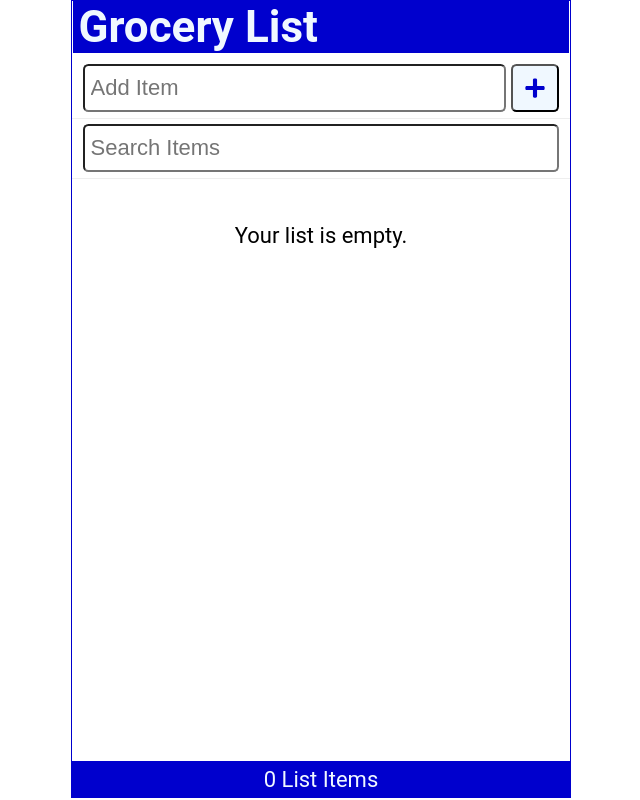
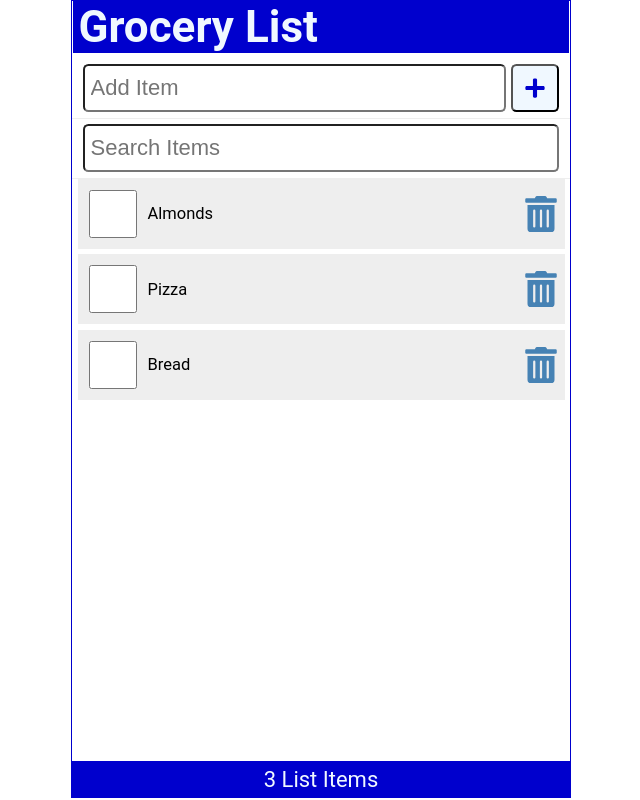
Before and after one commit to karensstephenson/reactdg, a React (Create React App) app: page / in a window 1280 px wide. Shown: the whole page, without its empty margins (319-959 px from the left). Built offline with nearby package versions, Linux system fonts and the light colour scheme; data requests are answered from the project's data file.

Commit message:
fetch API data

```diff
--- a/src/App.js
+++ b/src/App.js
@@ -1,47 +1,69 @@
-import Header from "./Header"
+import Header from "./Header";
 import SearchItem from "./SearchItem";
 import AddItem from "./AddItem";
-import Content from './Content';
-import Footer from './Footer';
-import { useState, useEffect } from 'react'
+import Content from "./Content";
+import Footer from "./Footer";
+import { useState, useEffect } from "react";
 
 function App() {
-  const [items, setItems] = useState(JSON.parse(localStorage.getItem('shoppinglist')) || [])
-const [newItem, setNewItem] = useState('')
-const [search, setSearch] = useState('')
+  const API_URL = "http://localhost:3500/items";
 
-useEffect(() => {
-  localStorage.setItem('shoppinglist', JSON.stringify(items))
-},[items])
+  const [items, setItems] = useState([]);
+  const [newItem, setNewItem] = useState("");
+  const [search, setSearch] = useState("");
+  const [fetchError, setFetchError] = useState(null)
+  const [isLoading, setIsLoading] = useState(true)
 
-const addItem = (item) => {
-  const id = items.length ? items[items.length - 1].id + 1 : 1
-  const myNewItem = { id, checked: false, item}
-  const listItems = [...items, myNewItem]
-  setItems(listItems)
-}
+  useEffect(() => {
 
-const handleCheck = (id) => {
-  const listItems = items.map((item) => item.id === id ? {...item, checked: !item.checked } : item)
-  setItems(listItems)
-}
+    const fetchItems = async () => {
+      try {
+        const response = await fetch(API_URL)
+        if (!response.ok) throw Error("Did not receive expected data")
+        const listItems = await response.json()
+        setItems(listItems)
+        setFetchError(null)
+      } catch (error) {
+        setFetchError(error.message)
+      } finally {
+        setIsLoading(false)
+      }
+    }
+    setTimeout(() => {
+      fetchItems()
+    }, 2000)
 
-const handleDelete = (id) => {
-  const listItems = items.filter((item) => item.id !== id)
-  setItems(listItems)
-}
+  }, []);
 
-const handleSubmit = (e) => {
-  e.preventDefault()
-  if (!newItem) return
-  addItem(newItem)
-  setNewItem('')
-}
+  const addItem = (item) => {
+    const id = items.length ? items[items.length - 1].id + 1 : 1;
+    const myNewItem = { id, checked: false, item };
+    const listItems = [...items, myNewItem];
+    setItems(listItems);
+  };
 
+  const handleCheck = (id) => {
+    const listItems = items.map((item) =>
+      item.id === id ? { ...item, checked: !item.checked } : item
+    );
+    setItems(listItems);
+  };
+
+  const handleDelete = (id) => {
+    const listItems = items.filter((item) => item.id !== id);
+    setItems(listItems);
+  };
+
+  const handleSubmit = (e) => {
+    e.preventDefault();
+    if (!newItem) return;
+    addItem(newItem);
+    setNewItem("");
+  };
 
   return (
     <div className="App">
-      <Header title="Grocery List"/>
+      <Header title="Grocery List" />
       <AddItem
         newItem={newItem}
         setNewItem={setNewItem}
@@ -51,14 +73,18 @@
         search={search}
         setSearch={setSearch}
       />
-      <Content
-        items={items.filter(item => ((item.item).toLowerCase()).includes(search.toLowerCase()))}
+      <main>
+        {isLoading && <p>Loading Items...</p>}
+        {fetchError && <p style={{ color: "red" }}>{`Error: ${fetchError}`}</p>}
+      {!fetchError && !isLoading && <Content
+        items={items.filter((item) =>
+          item.item.toLowerCase().includes(search.toLowerCase())
+        )}
         handleCheck={handleCheck}
         handleDelete={handleDelete}
-      />
-      <Footer
-        length={items.length}
-      />
+      />}
+      </main>
+      <Footer length={items.length} />
     </div>
   );
 }
--- a/src/Content.js
+++ b/src/Content.js
@@ -2,7 +2,7 @@
 
 const Content = ({ items, handleCheck, handleDelete }) => {
   return (
-    <main>
+    <>
       {items.length ? (
         <ItemList
           items={items}
@@ -12,7 +12,7 @@
       ) : (
         <p style={{ marginTop: "2rem" }}>Your list is empty.</p>
       )}
-    </main>
+    </>
   );
 };
 
```
